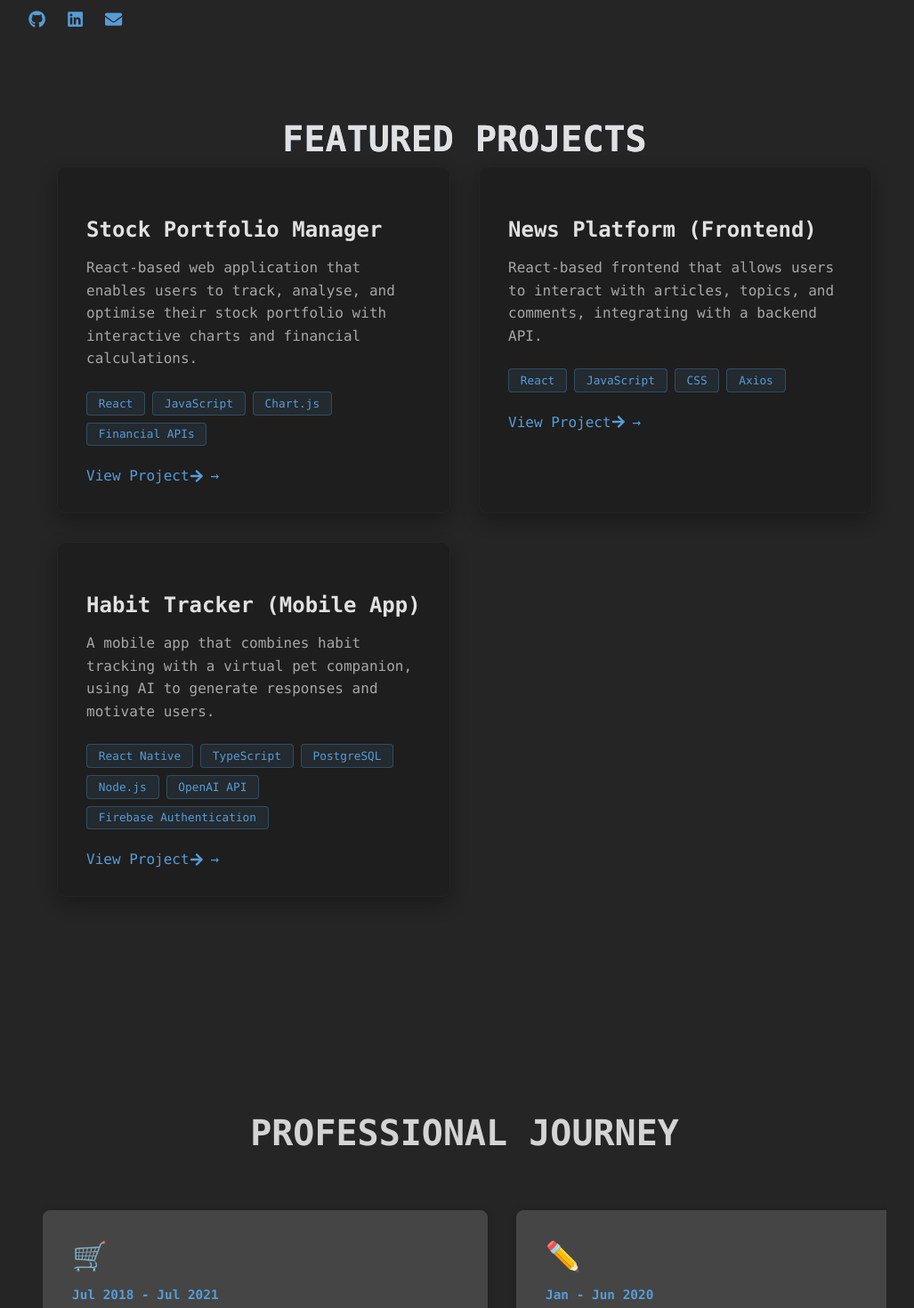
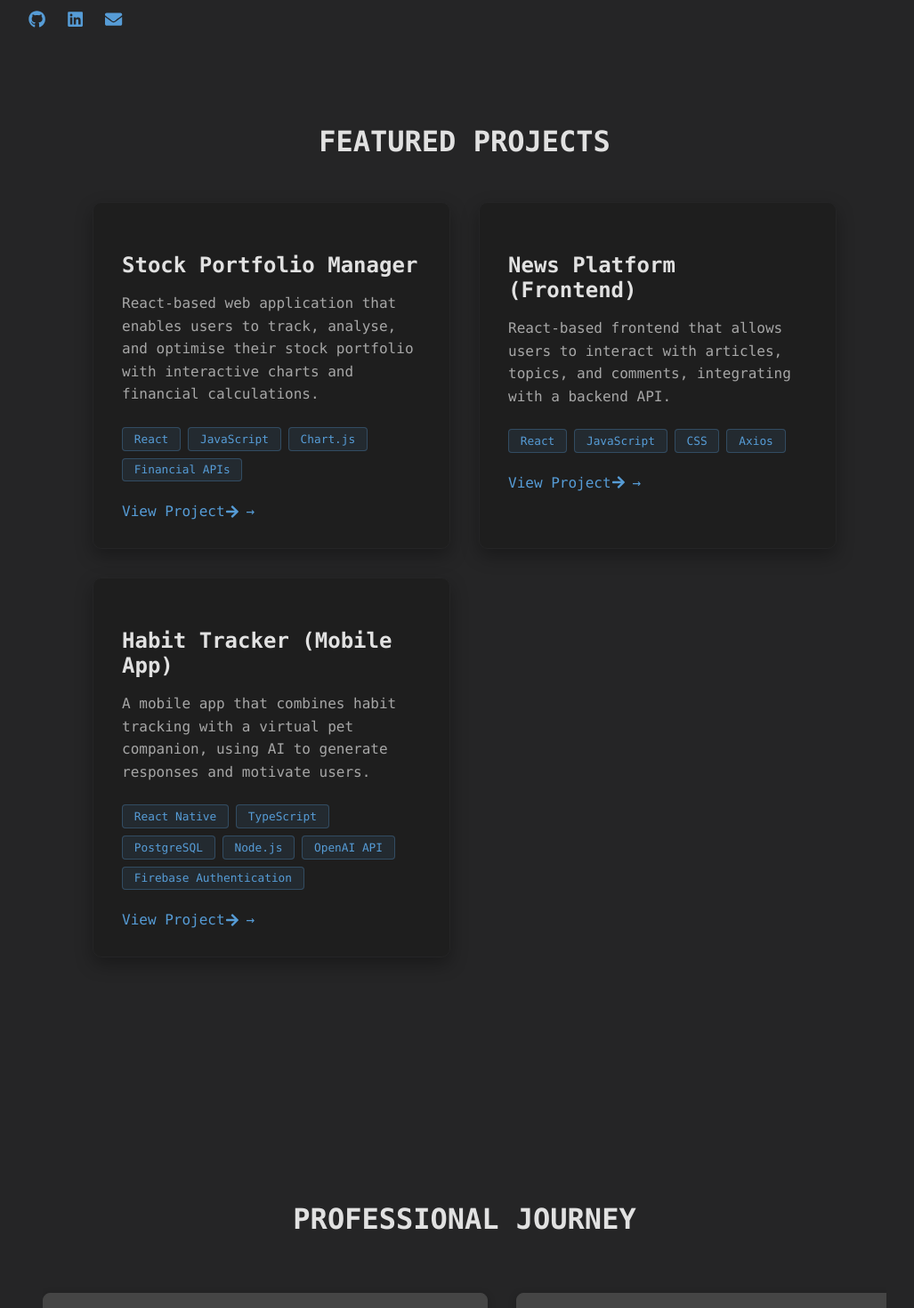
Before and after one commit to Jfloyd7720/portfolio, a React (Vite) app: page / in a window 1280 px wide. Shown: the part 380-1850 px from the top of the page at 89% size, without its empty margins (118-1145 px from the left). Built offline with nearby package versions, Linux system fonts and the light colour scheme.

Commit message:
fix projects

```diff
--- a/src/Home.jsx
+++ b/src/Home.jsx
@@ -85,7 +85,7 @@ function Home() {
       {/* Projects Section */}
       <section className="projects-section">
         <h2 className="section-title">
-          <span id="white" className="title-gradient">
+          <span id="white" className="section-title">
             FEATURED PROJECTS
           </span>
         </h2>
--- a/src/Timeline.jsx
+++ b/src/Timeline.jsx
@@ -115,7 +115,9 @@ const Timeline = () => {
 
   return (
     <section className="horizontal-timeline-section">
-      <h2 className="section-title">PROFESSIONAL JOURNEY</h2>
+      <h2 id="white" className="section-title">
+        PROFESSIONAL JOURNEY
+      </h2>
 
       <div className="timeline-container">
         <div className="timeline-scroll" ref={timelineRef}>
--- a/src/home.css
+++ b/src/home.css
@@ -11,6 +11,7 @@
 }
 #white {
   color: #e1e1e1;
+  font-size: 2rem;
 }
 .home-container {
   padding: 2rem;
@@ -122,6 +123,10 @@
   grid-template-columns: repeat(auto-fit, minmax(300px, 1fr));
   gap: 2rem;
   margin-bottom: 5rem;
+  padding: 40px;
+}
+.skills-grid {
+  padding: 40px;
 }
 
 .project-card {
--- a/src/timeline.css
+++ b/src/timeline.css
@@ -152,7 +152,7 @@
   }
 
   .section-title {
-    font-size: 2.5rem;
+    font-size: 2 rem;
     margin-bottom: 2rem;
   }
 
```
